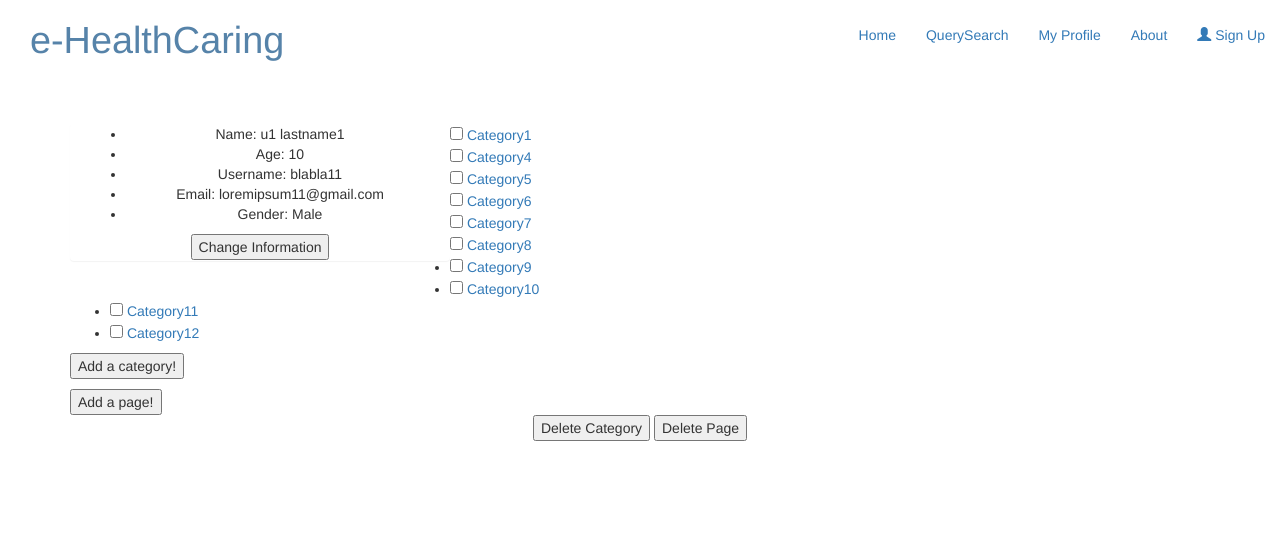
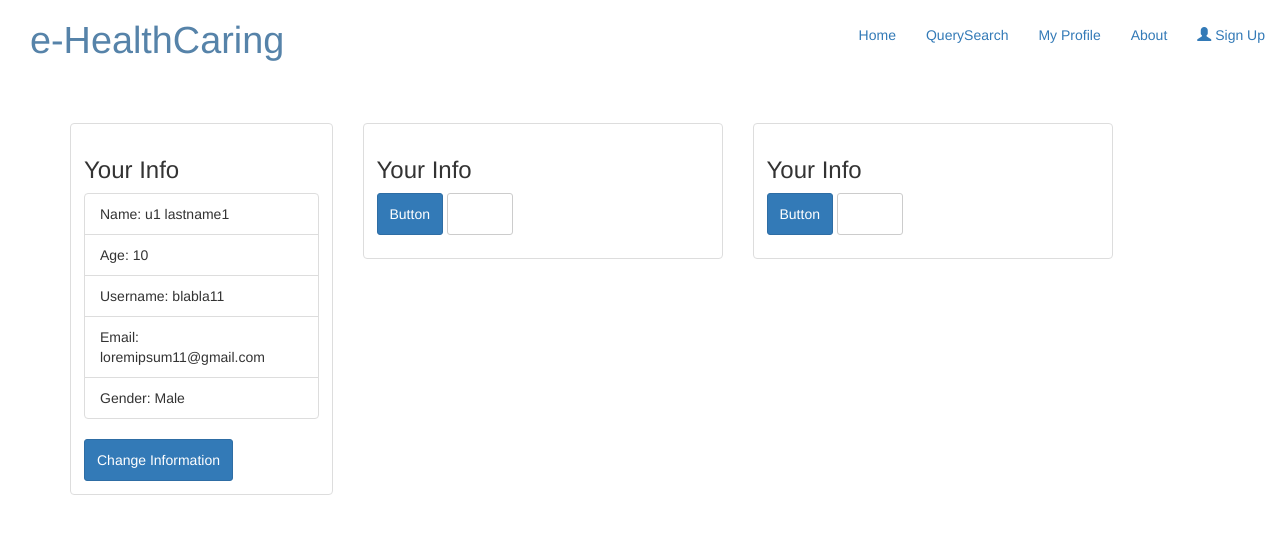
Before and after one commit to mariosfx540/eHealthProjectGoU, a Django app: template templates/eHealth/user.html in a window 1280 px wide. Shown: the top 534 px of the page. Run offline with Django 3.2, Linux system fonts and the light colour scheme; the template is opened without the code that fills it: values that come from a table or form of the project are taken from there, others are empty; data comes from the database, SQL or seed files in the repository; some libraries are stand-ins or nearby versions.

Commit message:
Compatibility with bootstrap, user.html

```diff
--- a/templates/eHealth/user.html
+++ b/templates/eHealth/user.html
@@ -10,27 +10,64 @@
 
     <script src="{{ STATIC_URL }}user_jQuery_functions.js"></script>
     <!--<link rel="stylesheet" href="{{ STATIC_URL }}stylesheet.css" />-->
+<style>
 
+/*.ccolumn1{
+    width: auto;
+}
+.ccolumn2{
+    width: 33%;
+}
+.ccolumn3{
+    width: 33%;
+}
+.containerd{
+    height: auto;
+}*/
+
+/*#saved_pages_list{
+  border:1px solid #000;
+  font-family:arial;
+  height:100px;
+  width:200px;
+}
+#pages_on_the_fly{
+  list-style:none;
+  max-height:100px;
+  margin:0;
+  overflow:auto;
+  padding:0;
+  text-indent:10px;
+}
+#pages_on_the_fly{
+  line-height:25px;
+}
+#pages_on_the_fly{
+  background:#ccc;
+}*/
+</style>
    {% endblock %}
 
 
 
 
     {% block body_block %}
-    <div class="container-fluid">
-        <div class="row equal">
-            <div class="col-md-4 col-lg-4 text-center panel">
-                <!-- 1. -->
-                <!--  need to get the user name and other user information -->
-                <ul id="userINFO">
-                    <li id="name_li">Name: {{ userInformation.name }} {{ userInformation.surname }}</li>
-                    <li id="age_li">Age: {{ userInformation.age }}</li>
-                    <li id="username_li">Username: {{ userInformation.username }}</li>
-                    <li id="email_li">Email: {{ userInformation.email }}</li>
-                    <li id="gender_li">Gender: {{ userInformation.gender }}</li>
+    <div class="containerd">
+        <div class="row">
+            <div class="col-sm-6 col-md-3">
+                <div class="thumbnail">
+                    <div class="caption">
+                        <h3>Your Info</h3>
+
+                        <ul id="userINFO" class="list-group">
+                            <li class="list-group-item" id="name_li">Name: {{ userInformation.name }} {{ userInformation.surname }}</li>
+                            <li class="list-group-item" id="age_li">Age: {{ userInformation.age }}</li>
+                            <li class="list-group-item" id="username_li">Username: {{ userInformation.username }}</li>
+                            <li class="list-group-item" id="email_li">Email: {{ userInformation.email }}</li>
+                            <li class="list-group-item" id="gender_li">Gender: {{ userInformation.gender }}</li>
                         </ul>
 
-                <div id="profile_form">
+                        <div id="profile_form" class="list-group-item">
                             First Name:<input type="text" id="firstnameinp" class="profile_form" form="profile_form" name="firstname" value="FirstNameHere" /> <br />
                             Last Name: <input id="lastnameinp" class="profile_form" type="text" form="profile_form" name="lastname" value="LastNameHere" /> <br />
                             Age: <input class="profile_form" id="ageinp" type="text" form="profile_form" name="agename" value="AgeHere" /><br />
@@ -42,56 +79,47 @@
                             <!--<input type="submit" id="button_age" value="Submit!" class="user_profile_buttons profile_form"/>-->
                         </div>
 
-                <button id="button_toggle" class="user_profile_buttons profile_form">Change Information</button>
-                <!-- 2. -->
-                <!-- Get a link to change settings for the user as in, another html page -->
-                <!--<a href="eHealth/"> </a>-->
+                        <!--<button id="button_toggle" class="user_profile_buttons profile_form">Change Information</button>-->
+
+                        <a href="#" id="button_toggle" class="btn btn-primary user_profile_buttons profile_form" role="button">Change Information</a>
+
+                        <!--<div class="list-group">
+                            <a href="#" class="list-group-item ">
+                                <h4 class="list-group-item-heading">List group item heading</h4>
+                                <p class="list-group-item-text">...</p>
+                            </a>
+                        </div>-->
+
+                     <!--   <p><a href="#" class="btn btn-primary" role="button">Button</a> <a href="#" class="btn btn-default" role="button">Button</a></p>-->
+                    </div>
+                </div>
             </div>
 
-            <div id="div_containing_list_of_categories col-md-4 col-lg-4 text-center panel">
-                <!-- 3. The Category List -->
-                <!-- Below was taken from a website: it has the scrolling effect -->
-                <!--ul{height:200px; width:18%;}
-            ul{overflow:hidden; overflow-y:scroll;}-->
+            <div class="col-sm-6 col-md-4">
+                <div class="thumbnail">
+                    <div class="caption">
+                        <h3>Your Info</h3>
 
-                <ul id="list_of_categories">
-                    {% for category in cateogoryList %}
-                    <li><input type="checkbox" class="category_deletions" id="{{category.pk}}" name="delete" value="{{category.pk}}" /> <a class="category_link" id="{{category.slug}}" href="#">{{category.name}}</a></li>
-                    {% endfor %}
-                </ul>
-                <button id="add_category_button">Add a category!</button>
+
+                        <p><a href="#" class="btn btn-primary" role="button">Button</a> <a href="#" class="btn btn-default" role="button">Button</a></p>
+                    </div>
+                </div>
             </div>
 
 
-            <div id="saved_pages_list col-md-4 col-lg-4 text-center panel">
-                <!-- 4. Saved Links -->
-                <!-- Below was taken from a website: it has the scrolling effect -->
-                <!--ul{height:200px; width:18%;}
-            ul{overflow:hidden; overflow-y:scroll;}-->
+            <div class="col-sm-6 col-md-4">
+                <div class="thumbnail">
+                    <div class="caption">
+                        <h3>Your Info</h3>
 
-                <ul id="pages_on_the_fly">
-                    {% for savedPage in savedPages %}
-                    <li>
-                        <a class="openNewWindow" id="{{savedPage.pk}}" href="{{savedPage.linkURL}}"> {{savedPage.title}} </a>
 
-                        <!--Rembember that we have to do a Javacript post check to see which check box is which-->
-                        <!-- <input type="checkbox" id="{savedPage.pk}}" class="privateVpublic" name="private_v_public" value="public" />-->
-
-                    </li>
-                    {% endfor %}
-                </ul>
-                <!--<button id=\"add_page_button\">Add a page!</button>-->
-                <button id="add_page_button">Add a page!</button>
+                        <p><a href="#" class="btn btn-primary" role="button">Button</a> <a href="#" class="btn btn-default" role="button">Button</a></p>
+                    </div>
                 </div>
             </div>
 
-        <div class="row text-center">
-                <!-- Buttons and other things  -->
-                <button id="delete_categories_button"> Delete Category </button>
-                <button id="delete_pages_button"> Delete Page</button>
-
-        </div>
 
 
         </div>
+    </div>
     {% endblock %}
```
Lines whose indentation alone changed are shown as unchanged.
